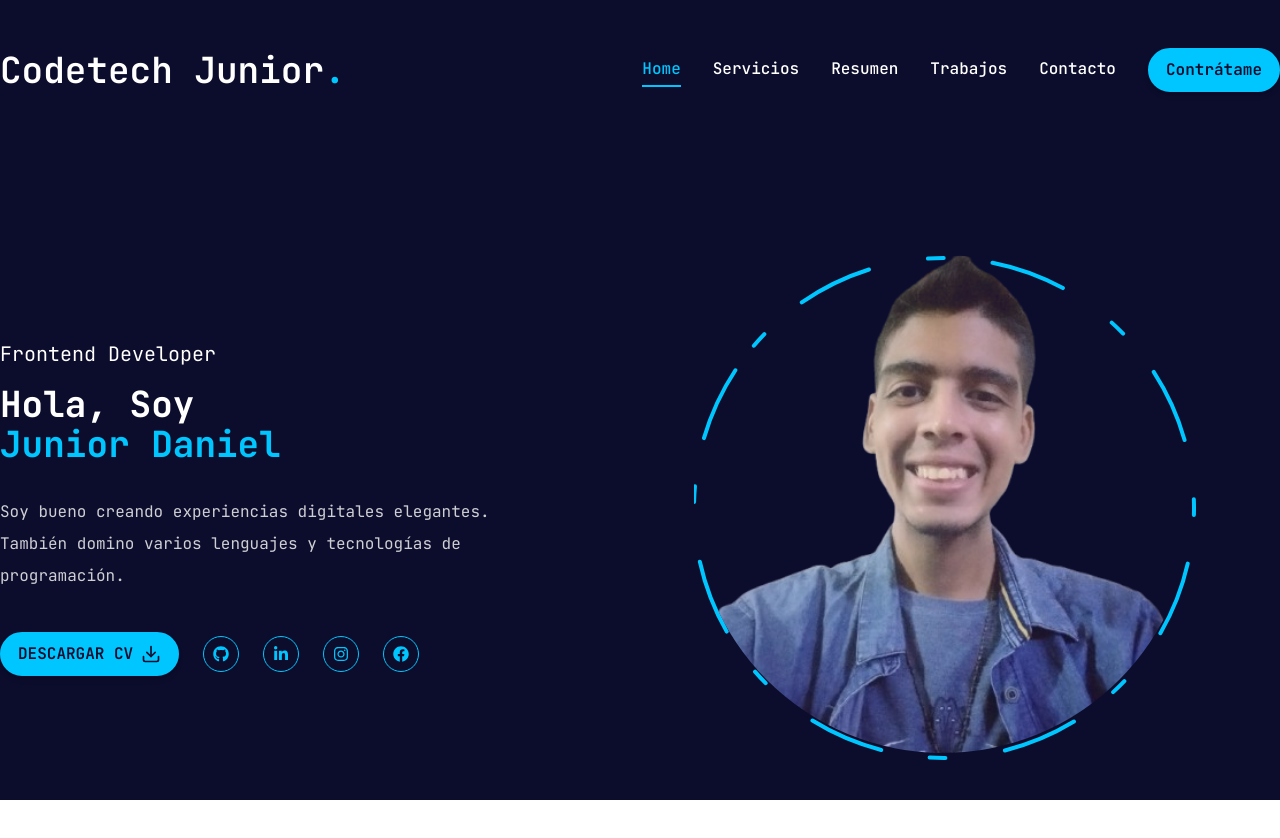
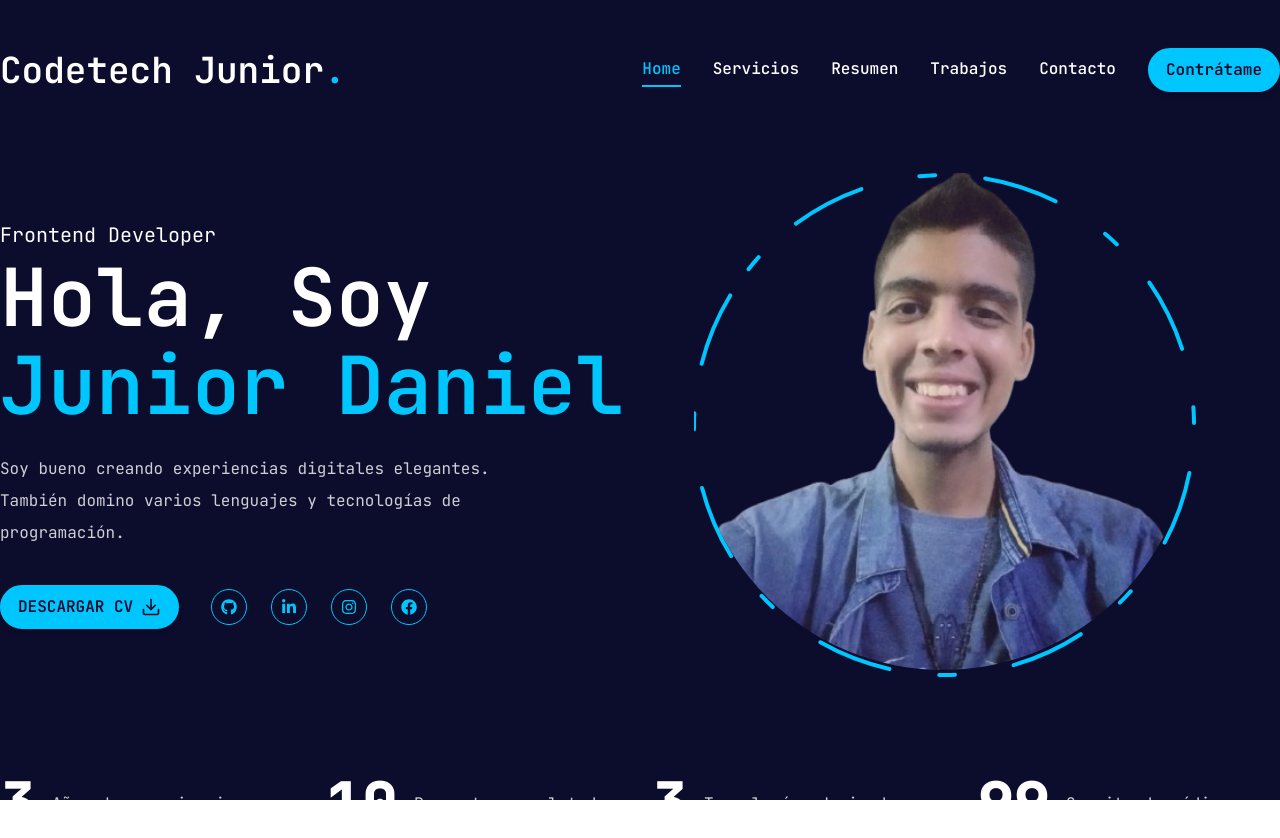
Before and after one commit to codetech-jr/portfolio-codetech, a Next.js app: page / in a window 1280 px wide. Shown: the top 838 px of the page. Built offline with nearby package versions, Linux system fonts and the light colour scheme.

Commit message:
cambios en el home finales

```diff
--- a/app/page.jsx
+++ b/app/page.jsx
@@ -1,38 +1,47 @@
 import Image from "next/image";
 import { Button } from "@/components/ui/button";
-import { FiDownload } from "react-icons/fi";
-import Socials from "@/components/Socials";
-import Photo from "@/components/Photo";
-import Stats from "@/components/Stats";
+import { FiDownload } from "react-icons/fi"
+import Socials from "@/components/Socials"
+import Photo from "@/components/Photo"
+import Stats from "@/components/Stats"
 
 export default function Home() {
   return (
-    <section className="h-screen">
-      <div className="container mx-auto h-full flex flex-col xl:flex-row items-center justify-between xl:pt-8 xl:pb-24">
-        <div className="text-center xl:text-left flex flex-col gap-4">
-          <span className="text-sm xl:text-xl">Frontend Developer</span>
-          <h1 className="text-2xl xl:text-4xl font-bold mb-4">
+    <section className="h-full">
+      <div className="container mx-auto h-full">
+        <div className="flex flex-col xl:flex-row items-center justify-between xl:pt-8 xl:pb-24">
+          {/* text */}
+          <div className="text-center xl:text-left order-2 xl:order-none">
+            <span className="text-xl">Frontend Developer</span>
+            <h1 className="h1 mb-6">
               Hola, Soy <br /> <span className="text-[#00C6FF]">Junior Daniel</span>
             </h1>
-          <p className="max-w-[500px] mb-6 text-white/80">
+            <p className="max-w-[500px] mb-9 text-white/80">
               Soy bueno creando experiencias digitales elegantes. También domino varios lenguajes y tecnologías de programación.
             </p>
-          <div className="flex flex-col xl:flex-row items-center gap-6">
+            {/* btn and socials */}
+            <div className="flex flex-col xl:flex-row items-center gap-8">
 <Button className="uppercase flex items-center gap-2 border-2 border-[#00C6FF] text-[#0C0C2C] hover:bg-[#0C0C2C] hover:text-[#00C6FF] transition-transform duration-300 ease-in-out px-4 py-2 rounded-full shadow-md hover:shadow-lg transform hover:scale-105">
-              <a href="/assets/curriculum-vitae.pdf" target="_blank" rel="noopener noreferrer" className="flex items-center gap-2">
+              <a href="/assets/curriculum-vitae.pdf" download="Mi_CV" className="flex items-center gap-2">
                 <span>Descargar CV</span>
                 <FiDownload className="text-xl" />
               </a>
             </Button>
-            <Socials containerStyles="flex gap-6 hover:text-[#00C6FF] transition-colors duration-300" />
+              <div className="mb-8 xl:mb-0">
+              <Socials
+                  containerStyles="flex gap-6"
+              />
               </div>
             </div>
-
-        <div className="flex justify-center items-center">
+          </div>
+          {/* photo */}
+            <div className="order-1 xl:order-none mb-8 xl:mb-0">
               <Photo />
             </div>
         </div>
+      </div>
       <Stats />
+
     </section>
   );
 }
```
Lines whose indentation alone changed are shown as unchanged.
